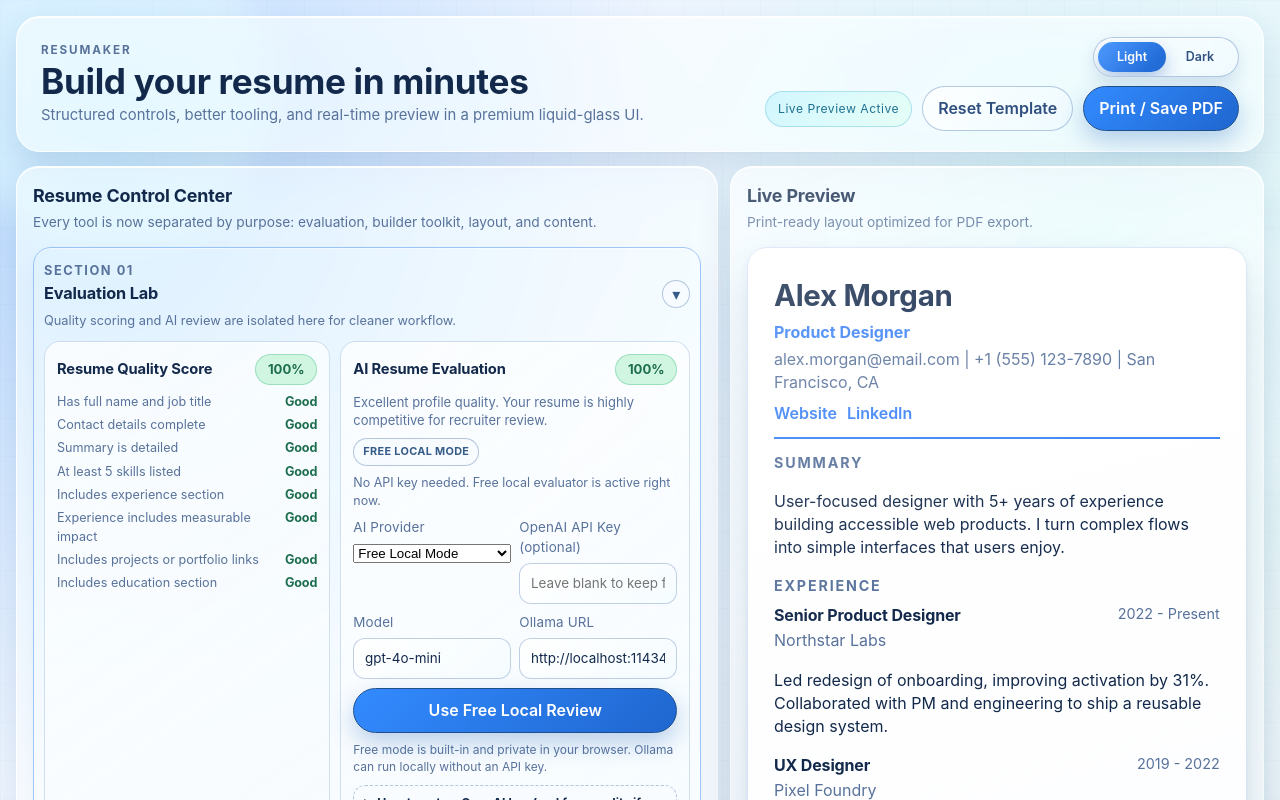
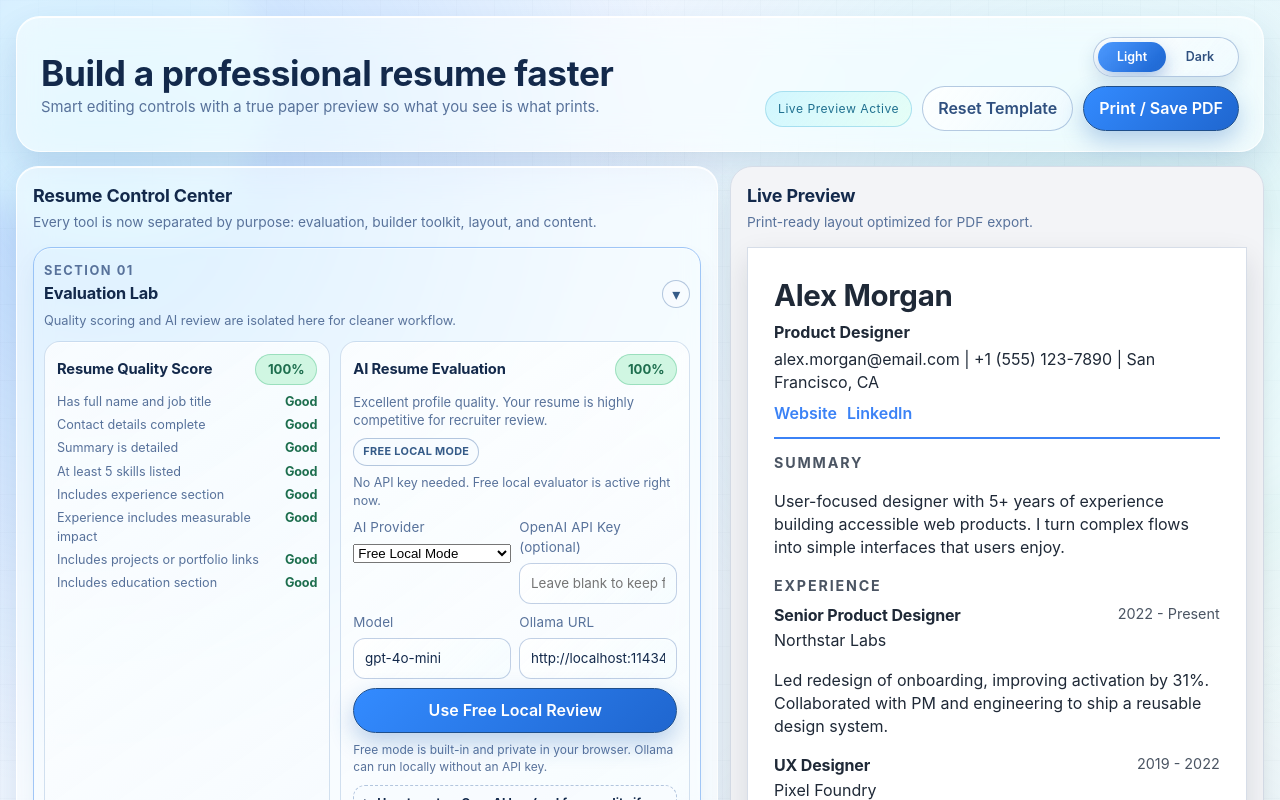
Before and after one commit to N0rrtthh/ResuMaker, a React (Vite) app: page / in a window 1280 px wide. Shown: the top 800 px of the page. Built offline with nearby package versions, Linux system fonts and the light colour scheme.

Commit message:
Refine paper preview and remove branding from generated resume

```diff
--- a/src/App.css
+++ b/src/App.css
@@ -465,16 +465,16 @@
 .preview-panel {
   position: sticky;
   top: 12px;
+  background: #f3f4f7;
+  border: 1px solid #d6dde8;
+  box-shadow: 0 10px 22px rgba(15, 25, 42, 0.08);
+  backdrop-filter: none;
+  -webkit-backdrop-filter: none;
   animation: panel-slide-right 860ms var(--motion-smooth) 60ms both;
 }
 
 .preview-panel::after {
-  content: '';
-  position: absolute;
-  inset: 0;
-  border-radius: inherit;
-  pointer-events: none;
-  background: linear-gradient(160deg, rgba(255, 255, 255, 0.26), transparent 38%);
+  display: none;
 }
 
 .editor-panel h2,
@@ -1215,25 +1215,23 @@ input[type='color'] {
 
 .resume {
   --accent: #3b82f6;
+  --resume-text-primary: #1f2937;
+  --resume-text-secondary: #4b5563;
   width: 100%;
   max-width: 860px;
   margin: 0 auto;
   padding: 26px;
-  border-radius: 20px;
-  border: 1px solid var(--resume-border);
-  background: var(--resume-bg);
-  box-shadow: var(--resume-shadow);
+  border-radius: 0;
+  border: 1px solid #d6dde8;
+  background: #ffffff;
+  box-shadow: 0 12px 28px rgba(15, 23, 42, 0.12);
+  color: var(--resume-text-primary);
   animation: rise 380ms cubic-bezier(0.18, 0.78, 0.28, 1);
-  transition:
-    background 460ms var(--motion-smooth),
-    border-color 340ms ease,
-    box-shadow 460ms var(--motion-smooth),
-    color 340ms ease,
-    transform 300ms var(--motion-gentle);
+  transition: border-color 260ms ease, box-shadow 260ms ease;
 }
 
 .resume:hover {
-  transform: translateY(-2px);
+  transform: none;
 }
 
 .resume-header {
@@ -1245,7 +1243,7 @@ input[type='color'] {
 .resume h3 {
   margin: 0;
   font-size: 1.84rem;
-  color: var(--text);
+  color: var(--resume-text-primary);
 }
 
 .resume-title {
@@ -1256,7 +1254,7 @@ input[type='color'] {
 
 .resume-meta {
   margin: 4px 0 0;
-  color: var(--muted);
+  color: var(--resume-text-secondary);
 }
 
 .resume-links {
@@ -1287,7 +1285,7 @@ input[type='color'] {
   font-size: 0.89rem;
   letter-spacing: 0.13em;
   text-transform: uppercase;
-  color: var(--muted);
+  color: var(--resume-text-secondary);
 }
 
 .resume-entry {
@@ -1298,18 +1296,18 @@ input[type='color'] {
   display: flex;
   justify-content: space-between;
   gap: 12px;
-  color: var(--text);
+  color: var(--resume-text-primary);
 }
 
 .entry-head span {
   font-size: 0.9rem;
-  color: var(--muted);
+  color: var(--resume-text-secondary);
 }
 
 .entry-sub,
 .preview-empty {
   margin: 2px 0 4px;
-  color: var(--muted);
+  color: var(--resume-text-secondary);
 }
 
 .project-link {
@@ -1320,7 +1318,17 @@ input[type='color'] {
   margin: 0;
   padding-left: 18px;
   columns: 2;
-  color: var(--text);
+  color: var(--resume-text-primary);
+}
+
+.resume p,
+.resume li,
+.resume strong {
+  color: inherit;
+}
+
+.resume section > p {
+  color: var(--resume-text-primary);
 }
 
 .skills-list li {
@@ -1545,6 +1553,16 @@ input[type='color'] {
 }
 
 @media print {
+  @page {
+    margin: 0;
+  }
+
+  html,
+  body {
+    margin: 0;
+    padding: 0;
+  }
+
   .ambient,
   .topbar,
   .editor-panel,
--- a/src/App.tsx
+++ b/src/App.tsx
@@ -36,6 +36,8 @@ type ResumeData = {
   summary: string
   skills: string
   accentColor: string
+  primaryTextColor: string
+  secondaryTextColor: string
   experiences: Experience[]
   education: Education[]
   projects: Project[]
@@ -138,6 +140,8 @@ const INITIAL_DATA: ResumeData = {
     'User-focused designer with 5+ years of experience building accessible web products. I turn complex flows into simple interfaces that users enjoy.',
   skills: 'UI Design, UX Research, Figma, Prototyping, Design Systems, Accessibility, React',
   accentColor: '#3b82f6',
+  primaryTextColor: '#1f2937',
+  secondaryTextColor: '#4b5563',
   experiences: [
     {
       id: 1,
@@ -1361,6 +1365,19 @@ function App() {
     flashStatus('ATS-friendly text resume downloaded.')
   }
 
+  const printResume = () => {
+    const originalTitle = document.title
+    const nextTitle = (resume.fullName || '').trim() || 'Resume'
+
+    const restoreTitle = () => {
+      document.title = originalTitle
+    }
+
+    document.title = nextTitle
+    window.addEventListener('afterprint', restoreTitle, { once: true })
+    window.print()
+  }
+
   return (
     <div className={`page-shell theme-liquid mode-${colorMode}`}>
       <div className="ambient ambient-one" aria-hidden="true" />
@@ -1369,10 +1386,9 @@ function App() {
 
       <header className="topbar">
         <div className="header-copy">
-          <p className="tag">ResuMaker</p>
-          <h1>Build your resume in minutes</h1>
+          <h1>Build a professional resume faster</h1>
           <p className="subtitle">
-            Structured controls, better tooling, and real-time preview in a premium liquid-glass UI.
+            Smart editing controls with a true paper preview so what you see is what prints.
           </p>
         </div>
         <div className="topbar-actions">
@@ -1400,7 +1416,7 @@ function App() {
             <button type="button" className="secondary-btn" onClick={resetTemplate}>
               Reset Template
             </button>
-            <button type="button" className="primary-btn" onClick={() => window.print()}>
+            <button type="button" className="primary-btn" onClick={printResume}>
               Print / Save PDF
             </button>
           </div>
@@ -1740,6 +1756,22 @@ function App() {
                   />
                 </label>
                 <label>
+                  Primary Text Color
+                  <input
+                    type="color"
+                    value={resume.primaryTextColor}
+                    onChange={(event) => updateField('primaryTextColor', event.target.value)}
+                  />
+                </label>
+                <label>
+                  Secondary Text Color
+                  <input
+                    type="color"
+                    value={resume.secondaryTextColor}
+                    onChange={(event) => updateField('secondaryTextColor', event.target.value)}
+                  />
+                </label>
+                <label>
                   Portfolio Website
                   <input
                     value={resume.website}
@@ -1979,7 +2011,14 @@ function App() {
           <h2>Live Preview</h2>
           <p className="panel-meta">Print-ready layout optimized for PDF export.</p>
 
-          <article className="resume" style={{ ['--accent' as string]: resume.accentColor }}>
+          <article
+            className="resume"
+            style={{
+              ['--accent' as string]: resume.accentColor,
+              ['--resume-text-primary' as string]: resume.primaryTextColor,
+              ['--resume-text-secondary' as string]: resume.secondaryTextColor,
+            }}
+          >
             <header className="resume-header">
               <h3>{resume.fullName || 'Your Name'}</h3>
               <p className="resume-title">{resume.title || 'Your Professional Title'}</p>
```
